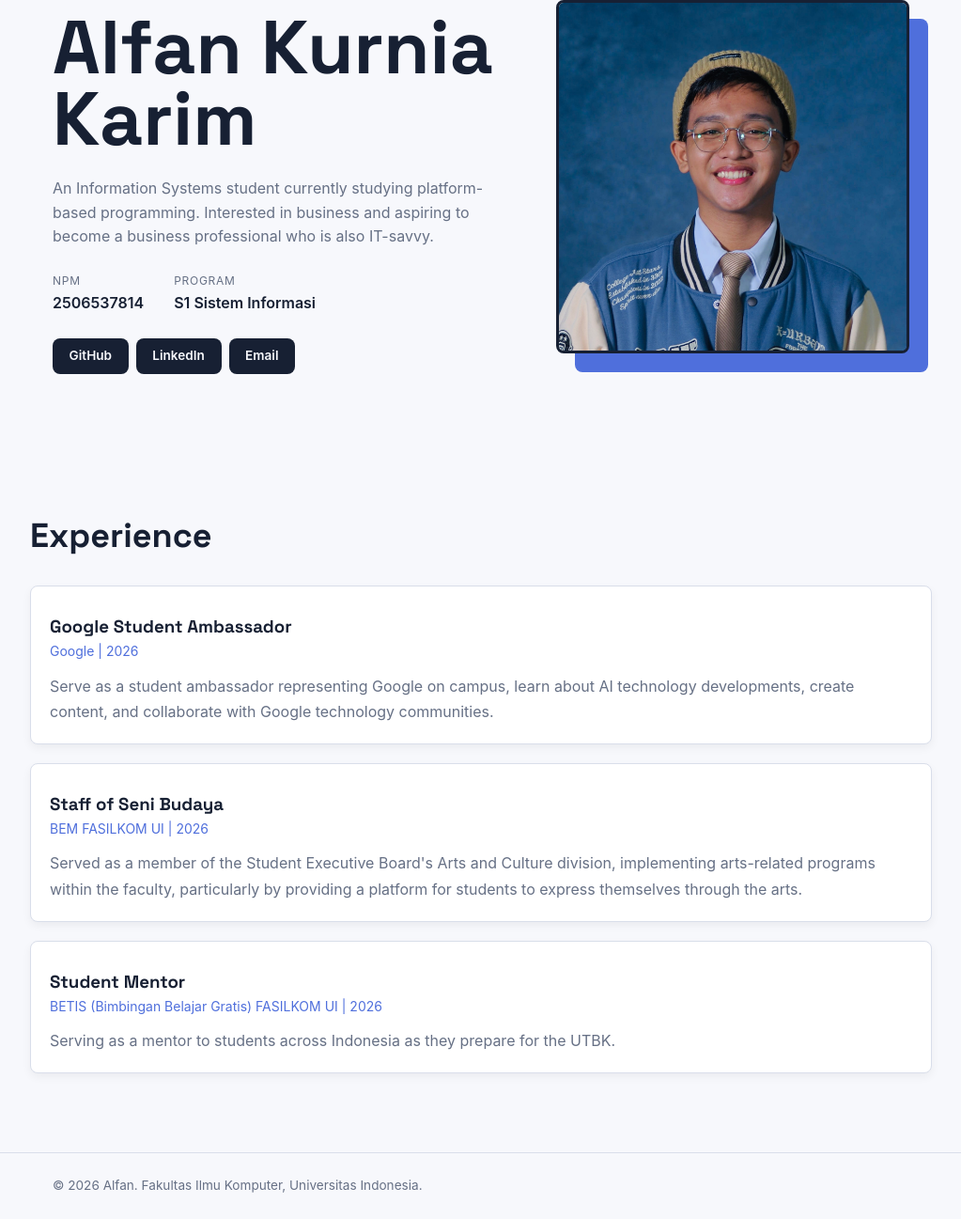
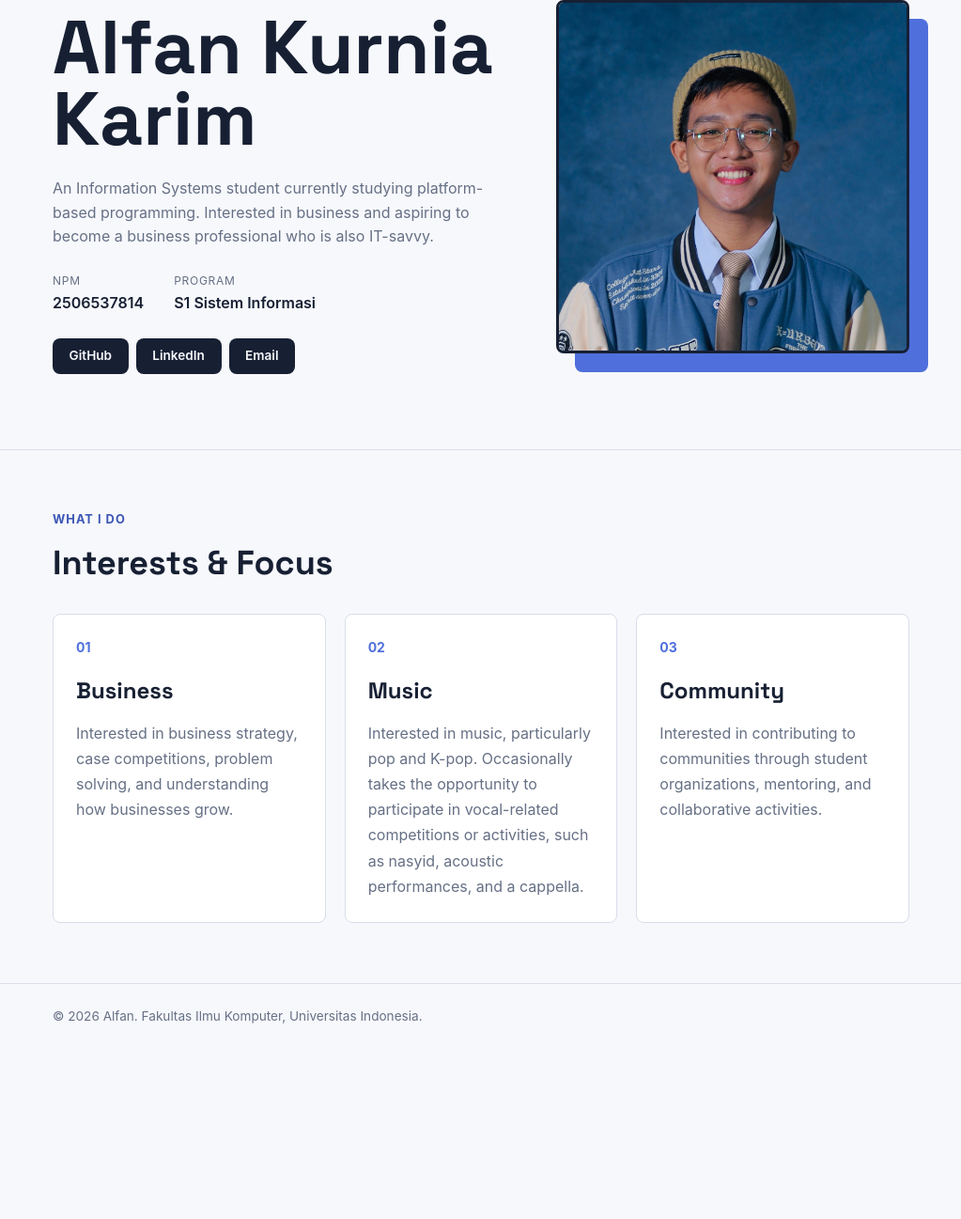
Before and after one commit to aallpann/myportofolio, a Django app: page / in a window 1280 px wide. Shown: the part 168-1465 px from the top of the page at 94% size, without its empty margins (128-1151 px from the left). After the commit the page ends 1257 px from the top, so only its background shows below. Run offline with Django 5.2, Linux system fonts and the light colour scheme.

Commit message:
Mengubah section experience yang di home menjadi Interests & Focus

```diff
--- a/static/css/style.css
+++ b/static/css/style.css
@@ -299,3 +299,57 @@ h3,
     font-size: 0.85rem;
     font-weight: 600;
 }
+
+.what-i-do {
+  padding: 64px 0;
+  border-top: 1px solid var(--line);
+}
+
+.what-i-do h2 {
+  font-size: 36px;
+  margin: 8px 0 24px;
+}
+
+.what-i-do-grid {
+  display: grid;
+  grid-template-columns: repeat(3, 1fr);
+  gap: 20px;
+}
+
+.what-i-do-card {
+  padding: 24px;
+  border: 1px solid var(--line);
+  border-radius: var(--radius);
+  background-color: white;
+  transition: background-color 0.2s ease, border-color 0.2s ease, transform 0.2s ease;
+}
+
+.what-i-do-card:hover {
+  background-color: #eef2ff;
+  border-color: var(--accent);
+  transform: translateY(-4px);
+}
+
+.what-i-do-number {
+  display: block;
+  color: var(--accent);
+  font-size: 14px;
+  font-weight: 700;
+  margin-bottom: 16px;
+}
+
+.what-i-do-card h3 {
+  font-size: 24px;
+  margin-bottom: 12px;
+}
+
+.what-i-do-card p {
+  color: var(--text-muted);
+  line-height: 1.7;
+}
+
+@media (max-width: 600px) {
+  .what-i-do-grid {
+    grid-template-columns: 1fr;
+  }
+}
--- a/templates/index.html
+++ b/templates/index.html
@@ -73,42 +73,43 @@
           </div>
         </div>
       </section>
-      <section class="experience" id="experience">
-        <h2>Experience</h2>
+      <section class="what-i-do" id="what-i-do">
+        <div class="container">
+          <p class="section-kicker">What I Do</p>
+          <h2>Interests & Focus</h2>
 
-        <article class="experience-card">
-          <h3>Google Student Ambassador</h3>
-          <p class="experience-meta">Google | 2026</p>
-          <p class="experience-description">
-            Serve as a student ambassador representing Google on campus,
-            learn about AI technology developments, create content,
-            and collaborate with Google technology communities.
+          <div class="what-i-do-grid">
+            <article class="what-i-do-card">
+              <span class="what-i-do-number">01</span>
+              <h3>Business</h3>
+              <p>
+                Interested in business strategy, case competitions,
+                problem solving, and understanding how businesses grow.
               </p>
             </article>
 
-        <article class="experience-card">
-          <h3>Staff of Seni Budaya</h3>
-          <p class="experience-meta">BEM FASILKOM UI | 2026</p>
-          <p class="experience-description">
-            Served as a member of the Student Executive
-            Board's Arts and Culture division, implementing
-            arts-related programs within the faculty, particularly
-            by providing a platform for students to express
-            themselves through the arts.
+            <article class="what-i-do-card">
+              <span class="what-i-do-number">02</span>
+              <h3>Music</h3>
+              <p>
+                Interested in music, particularly pop and K-pop. Occasionally
+                takes the opportunity to participate in vocal-related competitions
+                or activities, such as nasyid, acoustic performances, and a cappella.
               </p>
             </article>
 
-        <article class="experience-card">
-          <h3>Student Mentor</h3>
-          <p class="experience-meta">BETIS (Bimbingan Belajar Gratis) FASILKOM UI | 2026</p>
-          <p class="experience-description">
-            Serving as a mentor to students across
-            Indonesia as they prepare for the UTBK.
+            <article class="what-i-do-card">
+              <span class="what-i-do-number">03</span>
+              <h3>Community</h3>
+              <p>
+                Interested in contributing to communities through
+                student organizations, mentoring, and collaborative activities.
               </p>
             </article>
+          </div>
+        </div>
       </section>
     </main>
-
     <footer class="site-footer">
       <div class="container">
         <p>&copy; 2026 Alfan. Fakultas Ilmu Komputer, Universitas Indonesia.</p>
```
Lines whose indentation alone changed are shown as unchanged.
